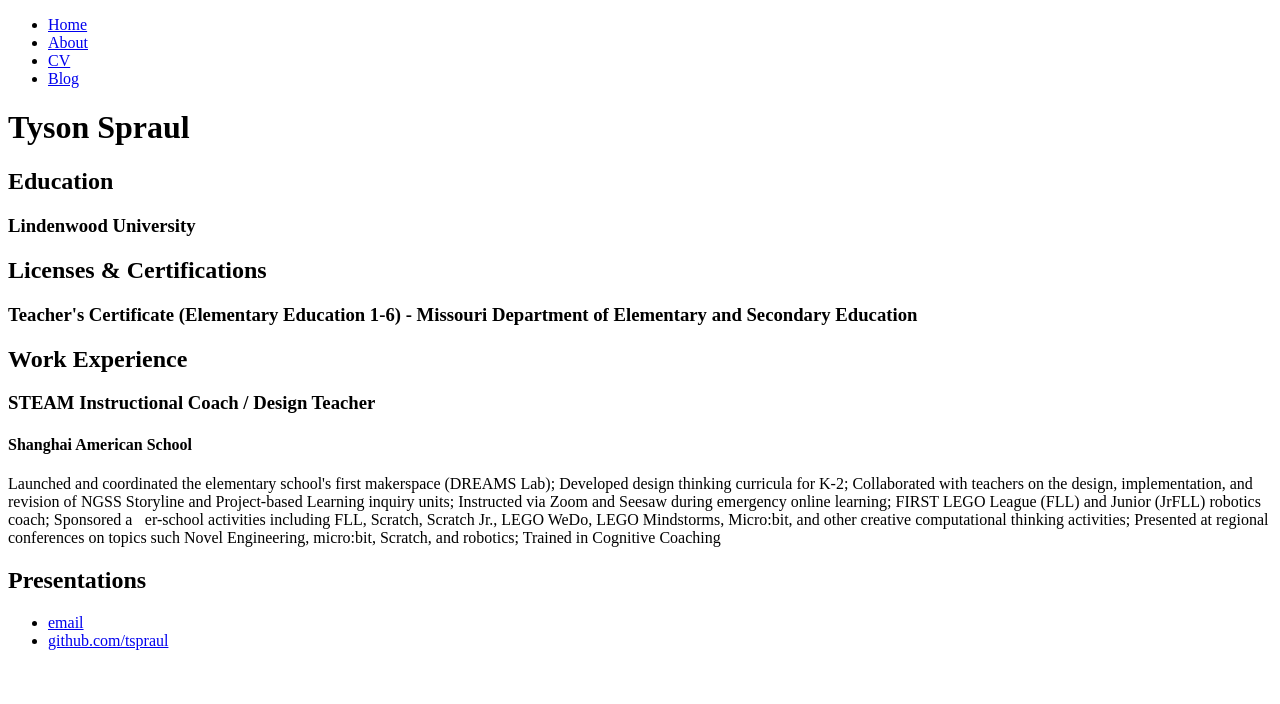
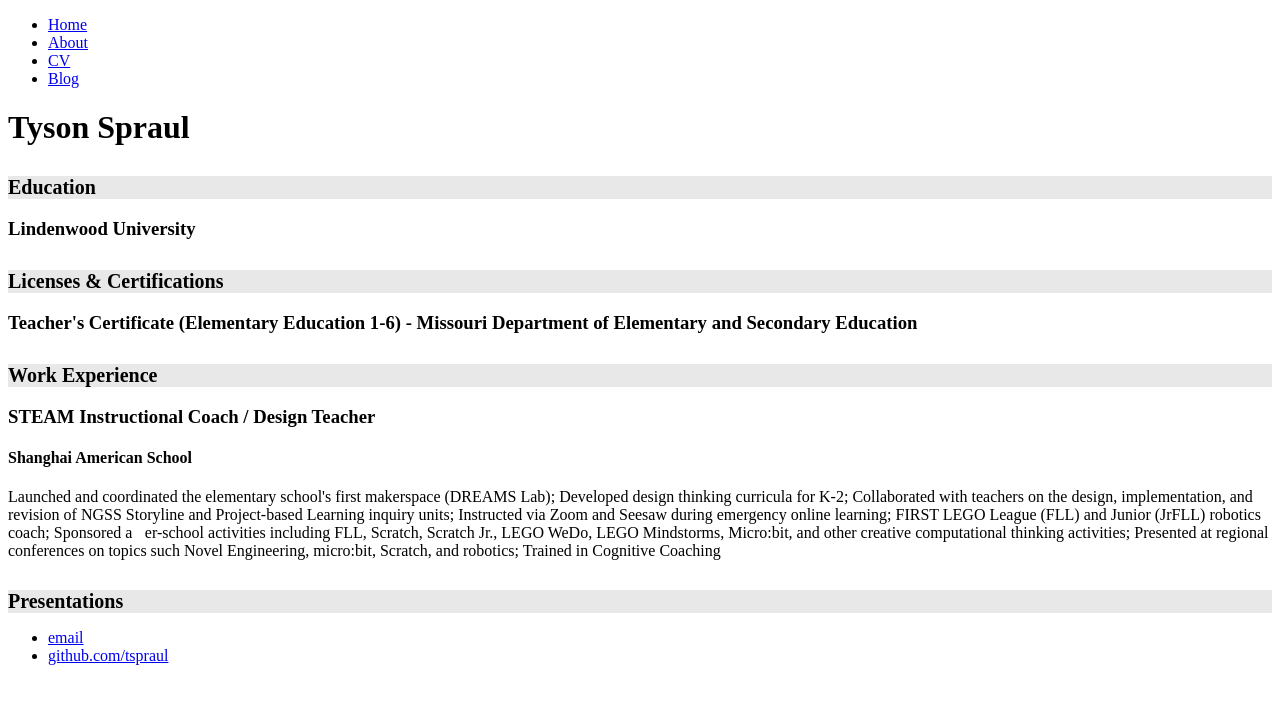
Before and after one commit to tspraul/tspraul, a Jekyll site: the page built from cv/index.html, in a window 1280 px wide. Shown: the top 704 px of the page. Built offline with Jekyll 4.4.1, drawn with Linux system fonts in a browser that asks for light colours.

Commit message:
Update cv.css

```diff
--- a/css/cv.css
+++ b/css/cv.css
@@ -52,7 +52,7 @@ main h1 {
     display: block;
 }
 
-main h2 {
+h2 {
     display: block;
     background: #e8e8e8;
     padding: 0;
```
